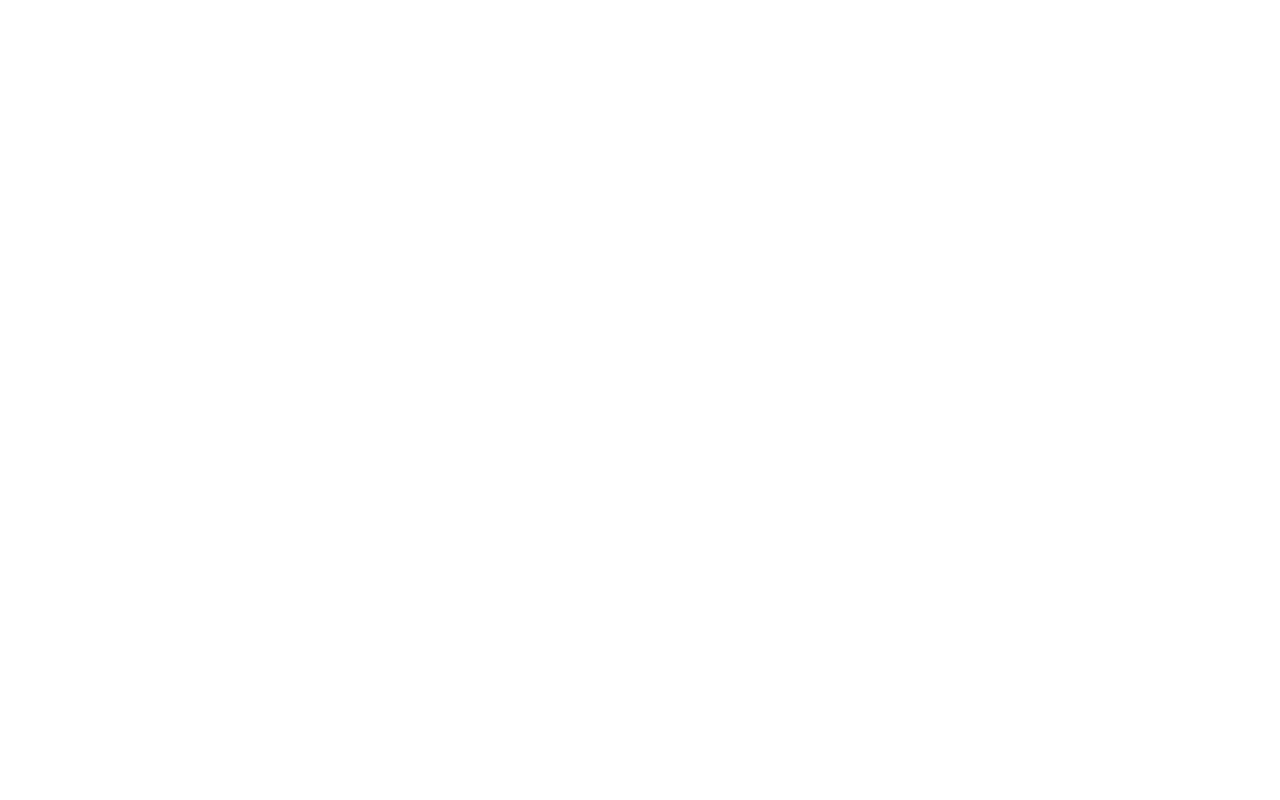
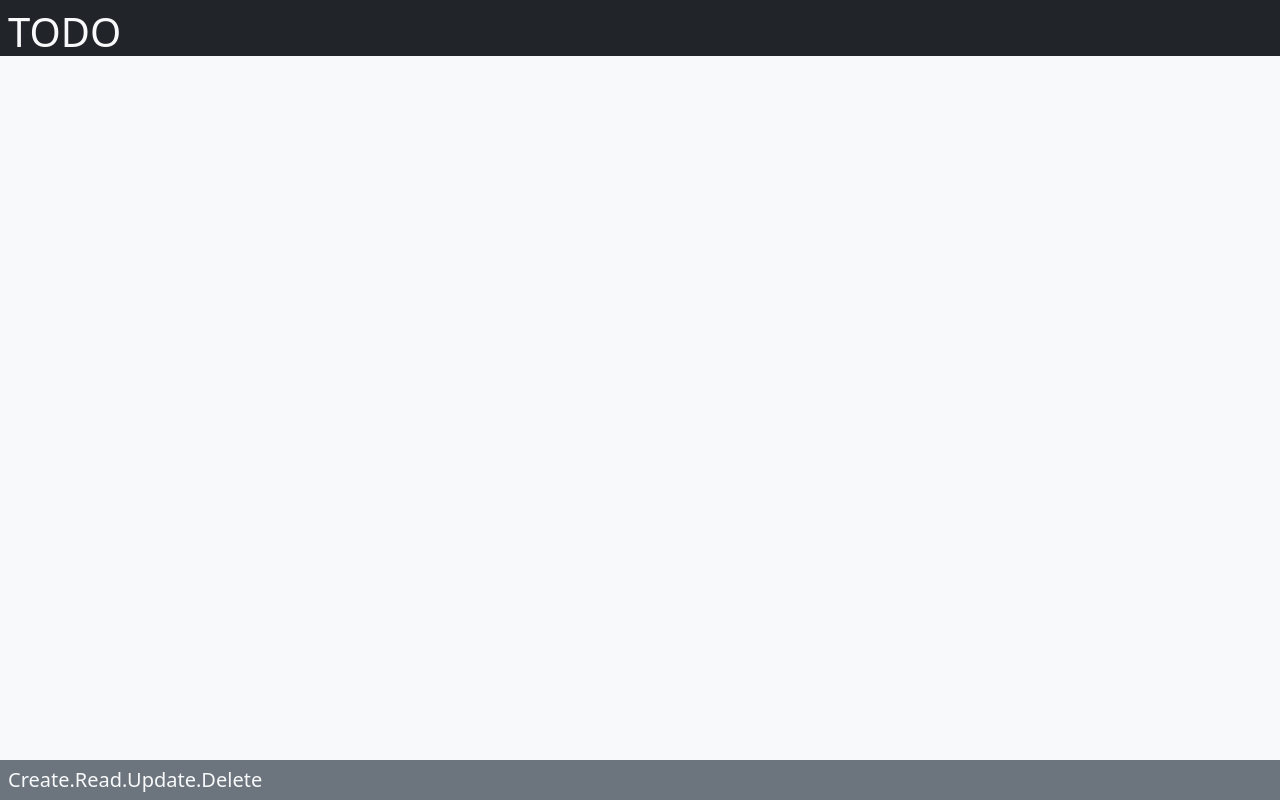
Before and after one commit to andrewbonas/js_todo_app, a website: page dist/index.html in a window 1280 px wide. Drawn offline with nearby package versions, Linux system fonts and the light colour scheme.

Commit message:
header and footer added

```diff
--- a/dist/index.html
+++ b/dist/index.html
@@ -9,8 +9,16 @@
   <link rel="shortcut icon" href="./dist/assets/favicon.ico" type="image/x-icon">
 </head>
 
-<body>
+<body class="bg-light">
+  <nav class="bg-dark sticky-top p-2 pb-0">
+    <h1 class="text-light">TODO</h1>
+  </nav>
+
   <div id="content"></div>
+
+  <footer class="fixed-bottom bg-secondary pb-0 p-2">
+    <h5 class="text-light">Create.Read.Update.Delete</h5>
+  </footer>
   <script src="main.js"></script>
 </body>
 
```
